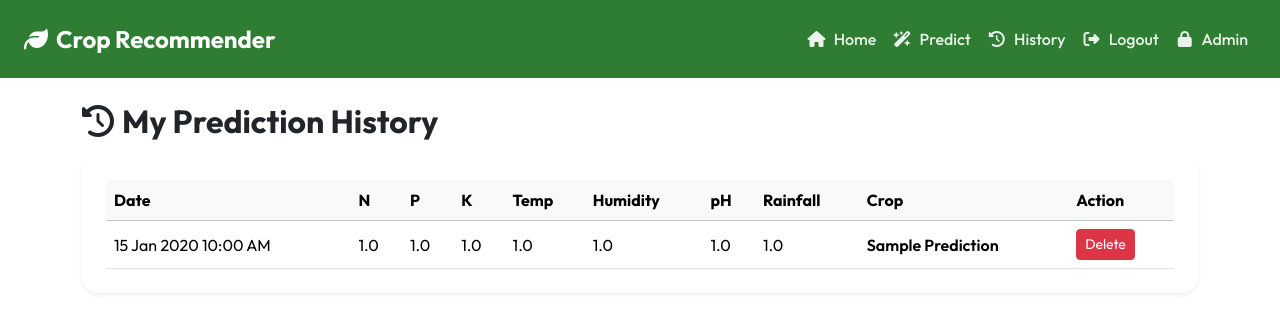
After one commit to HashamAkram18/CropRecommender-ML, a Django app: page /history/ in a window 1280 px wide. The commit adds this page. Shown: the top 333 px of the page. Run offline with Django 5.2, Linux system fonts and the light colour scheme; a user stored in the database is signed in; tables that the repository leaves empty hold one stand-in row (values such as "Sample post"); some libraries are stand-ins or nearby versions.

Commit message:
2 - history, predict added

```diff
--- a/CropDetect/Recommender/templates/base.html
+++ b/CropDetect/Recommender/templates/base.html
@@ -84,6 +84,20 @@
                     <li class="nav-item">
                         <a class="nav-link" href="{% url 'home' %}"><i class="fa-solid fa-house me-1"></i> Home</a>
                     </li>
+                    {% if user.is_authenticated %}
+                    <li class="nav-item">
+                        <a class="nav-link" href="{% url 'predict' %}"><i class="fa-solid fa-wand-magic-sparkles me-1"></i>
+                            Predict</a>
+                    </li>
+                    <li class="nav-item">
+                        <a class="nav-link" href="{% url 'history' %}"><i class="fa-solid fa-clock-rotate-left me-1"></i>
+                            History</a>
+                    </li>
+                    <li class="nav-item">
+                        <a class="nav-link" href="{% url 'logout' %}"><i class="fa-solid fa-right-from-bracket me-1"></i>
+                            Logout</a>
+                    </li>
+                    {% else %}
                     <li class="nav-item">
                         <a class="nav-link" href="{% url 'login' %}"><i class="fa-solid fa-right-to-bracket me-1"></i>
                             Login</a>
@@ -92,8 +106,9 @@
                         <a class="nav-link" href="{% url 'signup' %}"><i class="fa-solid fa-user-plus me-1"></i>
                             Signup</a>
                     </li>
+                    {% endif %}
                     <li class="nav-item">
-                        <a class="nav-link" href="#"><i class="fa-solid fa-lock me-1"></i> Admin</a>
+                        <a class="nav-link" href="{% url 'admin:login' %}"><i class="fa-solid fa-lock me-1"></i> Admin</a>
                     </li>
                 </ul>
             </div>
--- /dev/null
+++ b/CropDetect/Recommender/templates/history.html
@@ -0,0 +1,62 @@
+{% extends 'base.html' %}
+
+{% block title %}Prediction History - Crop Recommender{% endblock %}
+
+{% block content %}
+<div class="container mt-4">
+    <div class="d-flex justify-content-between align-items-center mb-3">
+        <h2 class="fw-bold mb-0"><i class="fa-solid fa-clock-rotate-left me-2"></i>My Prediction History</h2>
+    </div>
+
+    {% if predictions %}
+    <div class="card border-0 shadow-sm rounded-4">
+        <div class="card-body p-4">
+            <div class="table-responsive">
+                <table class="table align-middle mb-0">
+                    <thead class="table-light">
+                        <tr>
+                            <th scope="col">Date</th>
+                            <th scope="col">N</th>
+                            <th scope="col">P</th>
+                            <th scope="col">K</th>
+                            <th scope="col">Temp</th>
+                            <th scope="col">Humidity</th>
+                            <th scope="col">pH</th>
+                            <th scope="col">Rainfall</th>
+                            <th scope="col">Crop</th>
+                            <th scope="col">Action</th>
+                        </tr>
+                    </thead>
+                    <tbody>
+                        {% for p in predictions %}
+                        <tr>
+                            <td>{{ p.created_at|date:"d M Y h:i A" }}</td>
+                            <td>{{ p.nitrogen }}</td>
+                            <td>{{ p.phosphorus }}</td>
+                            <td>{{ p.potassium }}</td>
+                            <td>{{ p.temperature }}</td>
+                            <td>{{ p.humidity }}</td>
+                            <td>{{ p.ph }}</td>
+                            <td>{{ p.rainfall }}</td>
+                            <td class="fw-semibold">{{ p.predicted_label|title }}</td>
+                            <td>
+                                <a href="{% url 'delete_prediction' p.id %}" class="btn btn-danger btn-sm"
+                                   onclick="return confirm('Are you sure you want to delete this prediction?')">
+                                    Delete
+                                </a>
+                            </td>
+                        </tr>
+                        {% endfor %}
+                    </tbody>
+                </table>
+            </div>
+        </div>
+    </div>
+    {% else %}
+    <div class="alert alert-info">
+        <i class="fa-solid fa-circle-info me-2"></i>You don't have any saved predictions yet. Make a
+        <a href="{% url 'predict' %}">new prediction</a> to see it here.
+    </div>
+    {% endif %}
+</div>
+{% endblock %}
--- a/CropDetect/Recommender/urls.py
+++ b/CropDetect/Recommender/urls.py
@@ -9,7 +9,8 @@ urlpatterns = [
     path("logout/", logout_view, name="logout"),
     # path("dashboard/", dashboard_view, name="dashboard"),
     path("predict/", predict_view, name="predict"),
-#     path("history/", history_view, name="history"),
+    path("history/", history_view, name="history"),
+    path("delete_prediction/<int:prediction_id>/", delete_prediction, name="delete_prediction"),
 #     path("export/", export_view, name="export"),
 #     path('predict/', create_prediction, name='prediction_create'),
 #     path('history/', history, name='prediction_history'),
--- a/CropDetect/Recommender/views.py
+++ b/CropDetect/Recommender/views.py
@@ -4,43 +4,66 @@ from django.contrib import messages
 from django.contrib.auth.models import User
 from django.contrib.auth.decorators import login_required
 from django.contrib.auth import login, logout, authenticate
+from django.shortcuts import get_object_or_404
+
 from .forms import UserSignupForm
 from .migrations.ML.model_loader import predict_crop
 
 # Create your views here.
 
+
 def home(request):
     return render(request, "home.html")
 
+
+@login_required
+def history_view(request):
+    predictions = Prediction.objects.filter(user=request.user).order_by("-created_at")
+    return render(request, "history.html", {"predictions": predictions})
+
+@login_required
+def delete_prediction(request, prediction_id):
+    prediction = get_object_or_404(Prediction, id=prediction_id, user=request.user  )
+    prediction.delete()
+    messages.success(request, "Prediction deleted successfully")
+    return redirect("history")
+
 def signup_view(request):
-    if request.user.is_authenticated:
-        return redirect("home")
-
+    # Allow accessing signup even if already authenticated, for debugging or changing accounts.
     if request.method == "POST":
         form = UserSignupForm(request.POST)
         if form.is_valid():
-
             user = form.save()
             login(request, user)
             messages.success(request, "Account created successfully")
             return redirect("home")
-    logout(request)
-    messages.success(request, "Logged out successfully")
-    return redirect("home")
+    else:
+        form = UserSignupForm()
+
+    return render(request, "signup.html", {"form": form})
 
 def login_view(request):
-    if request.user.is_authenticated:
-        return redirect("home")
+    # Allow accessing login even if already authenticated, for debugging or switching users.
     if request.method == "POST":
-        username = request.POST.get("username")
+        email = request.POST.get("email")
         password = request.POST.get("password")
-        user = authenticate(request, username=username, password=password)
+
+        username = None
+        if email:
+            try:
+                # Look up the user by email, then authenticate with their username
+                user_obj = User.objects.get(email=email)
+                username = user_obj.username
+            except User.DoesNotExist:
+                username = None
+
+        user = authenticate(request, username=username, password=password) if username else None
         if user is not None:
             login(request, user)
             messages.success(request, "Logged in successfully")
             return redirect("home")
         else:
-            messages.error(request, "Invalid username or password")
+            messages.error(request, "Invalid email or password")
     return render(request, "login.html")
 
 def logout_view(request):
```
Also changed, not shown: CropDetect/Recommender/templates/home.html (+5 -8 lines), CropDetect/Recommender/templates/signup.html (+13 -0 lines).
